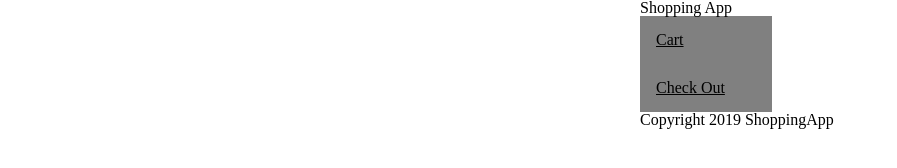
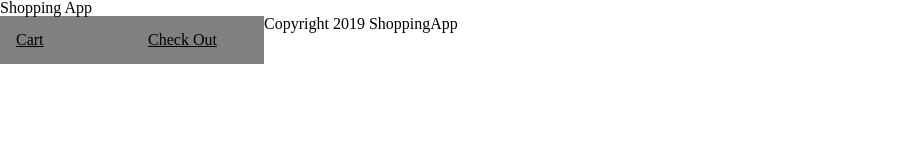
Before and after one commit to websniffer1/ShoppingApp, a plain HTML site: page index.html in a window 1280 px wide. Shown: the whole page, without its empty margins (0-897 px from the left). Drawn offline with Linux system fonts and the light colour scheme.

Commit message:
new changes

```diff
--- a/nav.css
+++ b/nav.css
@@ -5,7 +5,7 @@ ul{
 }
 
 li a{
-    display: block;
+    float: left;
     width: 100px;
     color: #000000;
     background-color: grey;
--- a/style.css
+++ b/style.css
@@ -16,6 +16,6 @@
     border-style: solid;
 }
 
-#container{
+.container{
     margin-left: 50%;
 }
```
Also changed, not shown: index.html (line endings or trailing spaces).
